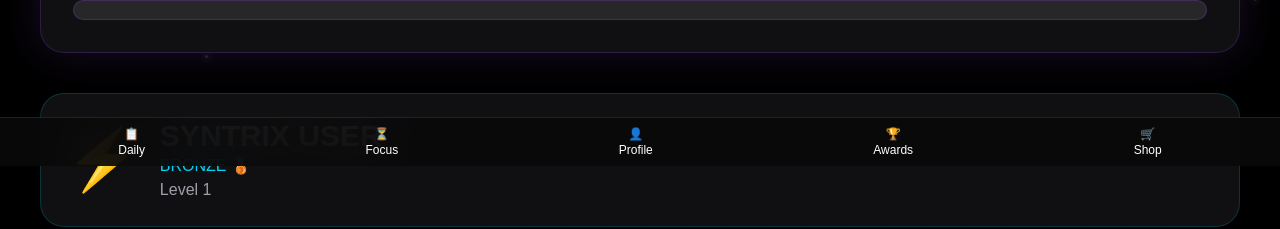
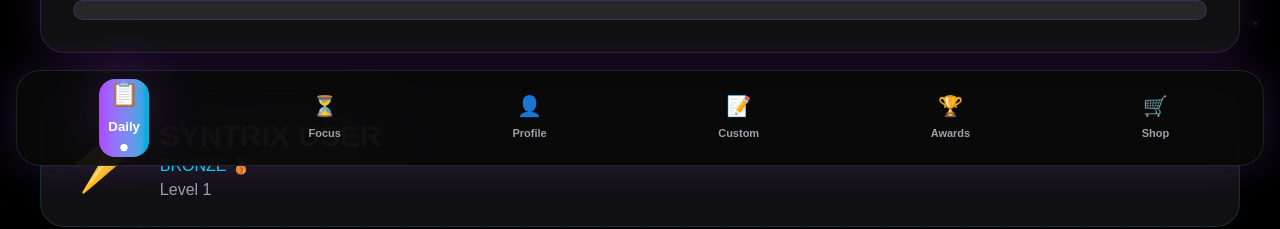
Before and after one commit to rehmangaming256-boop/syntrix, a Next.js app: page / in a window 1280 px wide. Shown: the part 634-863 px from the top of the page. Built offline with nearby package versions, Linux system fonts and the light colour scheme; no server answers; the database is empty.

Commit message:
new update

```diff
--- a/app/page.tsx
+++ b/app/page.tsx
@@ -328,13 +328,13 @@ const shopItems = [
 {
   id: 8,
   name: "🐉 Dragon Avatar",
-  price: 750,
+  price: 300,
   type: "avatar",
 },
 {
   id: 9,
   name: "☠️ Mythic Avatar",
-  price: 1500,
+  price: 300,
   type: "avatar",
 },
 {
@@ -484,7 +484,38 @@ if (data) {
 
   initAuth();
 }, []);
-
+ useEffect(() => {
+  async function loadLeaderboard() {
+    const { data, error } =
+      await supabase
+        .from("profiles")
+        .select(
+          "username, avatar, level, xp"
+        )
+        .order("level", {
+          ascending: false,
+        })
+        .order("xp", {
+          ascending: false,
+        })
+        .limit(50);
+
+    if (!error && data) {
+      setLeaderboardData(data);
+    }
+  }
+
+  loadLeaderboard();
+
+  const interval =
+    setInterval(
+      loadLeaderboard,
+      30000
+    );
+
+  return () =>
+    clearInterval(interval);
+}, []);
 const [dailyBonusClaimed, setDailyBonusClaimed] =
   useState(false);
 
@@ -508,38 +539,8 @@ const [rerollsLeft, setRerollsLeft] =
   useState("daily");
   const [shopCategory, setShopCategory] =
   useState("all");
-  const leaderboard = [
-  {
-    name: "Shadow",
-    level: 52,
-    xp: 18200,
-    rank: "MYTHIC ⚡",
-  },
-  {
-    name: "Nova",
-    level: 41,
-    xp: 14020,
-    rank: "MASTER 👑",
-  },
-  {
-    name: "Zenith",
-    level: 33,
-    xp: 10900,
-    rank: "DIAMOND 🔷",
-  },
-  {
-    name: "Cipher",
-    level: 24,
-    xp: 7600,
-    rank: "PLATINUM 💎",
-  },
-  {
-    name: "Blaze",
-    level: 17,
-    xp: 4200,
-    rank: "GOLD 🥇",
-  },
-];
+ const [leaderboardData, setLeaderboardData] =
+  useState<any[]>([]);
       const xpSound =
     typeof Audio !== "undefined"
       ? new Audio("/sounds/xp.mp3")
@@ -1226,12 +1227,33 @@ function completeTask(id: number) {
     })
   );
 }
+function getRank(level: number) {
+  if (level >= 50)
+    return "MYTHIC ⚡";
+
+  if (level >= 40)
+    return "MASTER 👑";
+
+  if (level >= 30)
+    return "DIAMOND 🔷";
+
+  if (level >= 20)
+    return "PLATINUM 💎";
+
+  if (level >= 15)
+    return "GOLD 🥇";
+
+  if (level >= 10)
+    return "SILVER 🥈";
+
+  return "BRONZE 🥉";
+}
 
 if (!mounted) return null;
     return (
       <main
 
-  className={`min-h-screen text-white relative overflow-hidden selection:bg-purple-500/40 ${
+  className={`min-h-screen pb-28 text-white relative overflow-hidden selection:bg-purple-500/40 ${
     activeTheme === "Cyber Purple"
       ? "bg-purple-950"
       : activeTheme === "Neon Blue"
@@ -1651,18 +1673,33 @@ if (!mounted) return null;
 {/* LEADERBOARD */}
 {activeTab === "leaderboard" && (
   <motion.div
-    key="leaderboard"
-    initial={{ opacity: 0, y: 20 }}
-    animate={{ opacity: 1, y: 0 }}
-    exit={{ opacity: 0, y: -20 }}
-    transition={{ duration: 0.35 }}
+     initial={{
+    opacity: 0,
+    x: 30,
+  }}
+  animate={{
+    opacity: 1,
+    x: 0,
+  }}
+  exit={{
+    opacity: 0,
+    x: -30,
+  }}
+  transition={{
+    duration: 0.3,
+  }}
     className="grid gap-5 mb-10"
   >
 
-    {leaderboard.map((user, index) => (
+    {leaderboardData.map(
+  (user, index) => (
       <div
   key={index}
-        className="bg-zinc-900/70 backdrop-blur-xl border border-orange-500/20 rounded-3xl p-6 shadow-[0_0_30px_rgba(249,115,22,0.15)]"
+  className={`backdrop-blur-xl rounded-3xl p-6 shadow-[0_0_30px_rgba(249,115,22,0.15)] border ${
+    user.username === username
+      ? "border-cyan-400 bg-cyan-500/10"
+      : "border-orange-500/20 bg-zinc-900/70"
+  }`}
 >
 
         <div className="flex items-center justify-between">
@@ -1670,15 +1707,31 @@ if (!mounted) return null;
           <div>
 
             <p className="text-zinc-500 text-sm uppercase tracking-widest mb-2">
-              Rank #{index + 1}
-            </p>
+             {
+  index === 0
+    ? "👑 #1"
+    : index === 1
+    ? "🥈 #2"
+    : index === 2
+    ? "🥉 #3"
+    : `#${index + 1}`
+}
+            </p>
+
+            <div className="flex items-center gap-3">
+
+  <div className="text-4xl">
+    {user.avatar || "⚡"}
+  </div>
 
   <h2 className="text-3xl font-black text-orange-400">
-              {user.name}
+    {user.username}
   </h2>
 
+</div>
+
             <p className="text-zinc-400 mt-2">
-              {user.rank}
+              {getRank(user.level)}
             </p>
 
           </div>
@@ -1704,17 +1757,12 @@ if (!mounted) return null;
 )}{activeTab === "profile" && (
   <motion.div
     key="profile"
-    initial={{
-      opacity: 0,
-      y: 20,
-    }}
-    animate={{
-      opacity: 1,
-      y: 0,
-    }}
-    exit={{
-      opacity: 0,
-      y: -20,
+    initial={{ opacity: 0, x: 40 }}
+animate={{ opacity: 1, x: 0 }}
+exit={{ opacity: 0, x: -40 }}
+transition={{
+  duration: 0.3,
+  ease: "easeInOut",
 }}
     className="space-y-6"
   >
@@ -1843,10 +1891,13 @@ if (!mounted) return null;
 {activeTab === "daily" && (
   <motion.div
   key="daily"
-    initial={{ opacity: 0, y: 20 }}
-    animate={{ opacity: 1, y: 0 }}
-    exit={{ opacity: 0, y: -20 }}
-    transition={{ duration: 0.35 }}
+ initial={{ opacity: 0, x: 40 }}
+animate={{ opacity: 1, x: 0 }}
+exit={{ opacity: 0, x: -40 }}
+transition={{
+  duration: 0.3,
+  ease: "easeInOut",
+}}
 >
 
     <div className="flex justify-start mb-5">
@@ -1978,15 +2029,121 @@ if (!mounted) return null;
 
   </motion.div>
 )}
-
-{activeTab === "shop" && (
+{/* CUSTOM TASKS */}
+{activeTab === "custom" && (
   <motion.div
-    key="shop"
+    key="custom"
     initial={{ opacity: 0, y: 20 }}
     animate={{ opacity: 1, y: 0 }}
     exit={{ opacity: 0, y: -20 }}
     transition={{ duration: 0.35 }}
-  >
+    className="space-y-5"
+  >
+    <div className="bg-zinc-900/70 backdrop-blur-xl border border-cyan-500/20 rounded-3xl p-6">
+
+      <h2 className="text-3xl font-black text-cyan-400 mb-5">
+        Custom Tasks
+      </h2>
+
+      <div className="flex gap-3 mb-6">
+        <input
+          value={taskInput}
+          onChange={(e) =>
+            setTaskInput(e.target.value)
+          }
+          placeholder="Create a task..."
+          className="flex-1 bg-black/50 border border-cyan-500/20 rounded-xl px-4 py-3 outline-none"
+        />
+
+        <button
+          onClick={() => {
+            if (!taskInput.trim()) return;
+
+            setTasks((prev) => [
+              ...prev,
+              {
+                id: Date.now(),
+                title: taskInput,
+                xp: 25,
+                done: false,
+              },
+            ]);
+
+            setTaskInput("");
+          }}
+          className="bg-cyan-500 hover:bg-cyan-400 text-black font-black px-5 rounded-xl"
+        >
+          Add
+        </button>
+      </div>
+
+      <div className="space-y-4">
+        {tasks.map((task) => (
+          <div
+            key={task.id}
+            className={`rounded-2xl p-5 border ${
+              task.done
+                ? "bg-green-500/10 border-green-400"
+                : "bg-zinc-800 border-zinc-700"
+            }`}
+          >
+            <h3 className="text-xl font-bold mb-2">
+              {task.title}
+            </h3>
+
+            <p className="text-zinc-400 mb-4">
+              +{task.xp} XP
+            </p>
+
+            <div className="flex gap-3">
+  <button
+    onClick={() =>
+      completeTask(task.id)
+    }
+    disabled={task.done}
+    className={`flex-1 py-3 rounded-xl font-bold ${
+      task.done
+        ? "bg-green-500 text-black"
+        : "bg-cyan-500 hover:bg-cyan-400 text-black"
+    }`}
+  >
+    {task.done
+      ? "COMPLETED"
+      : "COMPLETE"}
+  </button>
+
+  <button
+    onClick={() =>
+      setTasks((prev) =>
+        prev.filter(
+          (t) => t.id !== task.id
+        )
+      )
+    }
+    className="px-5 py-3 rounded-xl bg-red-500 hover:bg-red-400 font-bold"
+  >
+    🗑️
+  </button>
+</div>
+          </div>
+        ))}
+      </div>
+
+    </div>
+  </motion.div>
+)}
+{activeTab === "shop" && (
+  <motion.div
+    key="shop"
+     initial={{ opacity: 0, x: 40 }}
+animate={{ opacity: 1, x: 0 }}
+exit={{ opacity: 0, x: -40 }}
+transition={{
+  duration: 0.3,
+  ease: "easeInOut",
+}}
+>
+
     {/* CATEGORY FILTERS */}
     <div className="flex gap-2 flex-wrap mb-6">
       <button
@@ -2216,11 +2373,21 @@ if (!mounted) return null;
   {/* ACHIEVEMENTS */}
   {activeTab === "achievement" && (
     <motion.div
-      key="achievement"
-      initial={{ opacity: 0, y: 20 }}
-      animate={{ opacity: 1, y: 0 }}
-      exit={{ opacity: 0, y: -20 }}
-      transition={{ duration: 0.35 }}
+       initial={{
+    opacity: 0,
+    x: 30,
+  }}
+  animate={{
+    opacity: 1,
+    x: 0,
+  }}
+  exit={{
+    opacity: 0,
+    x: -30,
+  }}
+  transition={{
+    duration: 0.3,
+  }}
       className="grid gap-5 mb-10"
     >
       {achievements.map((achievement, index) => (
@@ -2260,54 +2427,107 @@ if (!mounted) return null;
 
 {/* FLOATING MOBILE NAVBAR */}
 </div> {/* closes relative z-10 */}
-<div className="fixed bottom-0 left-0 right-0 z-50 bg-zinc-950/90 backdrop-blur-xl border-t border-white/10 p-2">
+<div className="fixed bottom-0 left-0 right-0 z-50 h-24 px-4 pb-[env(safe-area-inset-bottom)]">
+  <div className="bg-zinc-950/90 backdrop-blur-2xl border border-white/10 rounded-3xl p-2 shadow-[0_0_40px_rgba(168,85,247,0.2)]">
 
     <div className="flex justify-around">
 
+      {[
+        {
+          tab: "daily",
+          icon: "📋",
+          label: "Daily",
+        },
+        {
+          tab: "focus",
+          icon: "⏳",
+          label: "Focus",
+        },
+        {
+          tab: "profile",
+          icon: "👤",
+          label: "Profile",
+        },
+        {
+  tab: "custom",
+  icon: "📝",
+  label: "Custom",
+},
+        {
+          tab: "achievement",
+          icon: "🏆",
+          label: "Awards",
+        },
+        {
+          tab: "shop",
+          icon: "🛒",
+          label: "Shop",
+        },
+      ].map((item) => (
         <button
-      onClick={() => setActiveTab("daily")}
-      className="flex flex-col items-center text-xs"
-    >
-      📋
-      <span>Daily</span>
+          key={item.tab}
+          onClick={() =>
+            setActiveTab(item.tab)
+          }
+          className="relative flex flex-col items-center justify-center px-3 py-2"
+        >
+          {activeTab === item.tab && (
+
+          <motion.div
+
+          layoutId="navbarGlow"
+              className="absolute inset-0 rounded-2xl bg-gradient-to-r from-purple-500 to-cyan-500"
+              transition={{
+                type: "spring",
+                stiffness: 400,
+                damping: 30,
+              }}
+            />
+          )}
+
+          <motion.div
+            animate={{
+              scale:
+                activeTab === item.tab
+                  ? 1.2
+                  : 1,
+              y:
+                activeTab === item.tab
+                  ? -4
+                  : 0,
+            }}
+            transition={{
+              type: "spring",
+              stiffness: 300,
+            }}
+             className={`relative z-10 transition-all ${
+    activeTab === item.tab
+      ? "text-white drop-shadow-[0_0_25px_rgba(168,85,247,1)]"
+      : "text-zinc-400"
+            }`}
+          >
+            <div className="text-xl">
+              {item.icon}
+            </div>
+
+            <span className="text-[11px] font-bold">
+              {item.label}
+
+            </span>
+
+            {activeTab === item.tab && (
+    <motion.div
+      layoutId="activeDot"
+      className="w-1.5 h-1.5 rounded-full bg-white mt-1 mx-auto"
+    />
+  )}
+</motion.div>
         </button>
-
-    <button
-      onClick={() => setActiveTab("focus")}
-      className="flex flex-col items-center text-xs"
-    >
-      ⏳
-      <span>Focus</span>
-    </button>
-<button
-  onClick={() =>
-    setActiveTab("profile")
-  }
-  className="flex flex-col items-center text-xs"
->
-  👤
-  <span>Profile</span>
-</button>
-    <button
-      onClick={() => setActiveTab("achievement")}
-      className="flex flex-col items-center text-xs"
-    >
-      🏆
-      <span>Awards</span>
-    </button>
-
-    <button
-      onClick={() => setActiveTab("shop")}
-      className="flex flex-col items-center text-xs"
-
-    >
-
-      🛒
-      <span>Shop</span>
-    </button>
-
-  </div>
-
+      ))}
+
+    </div>
+
+  </div>
 </div>
 </main>
   );
```
Lines whose indentation alone changed are shown as unchanged.
